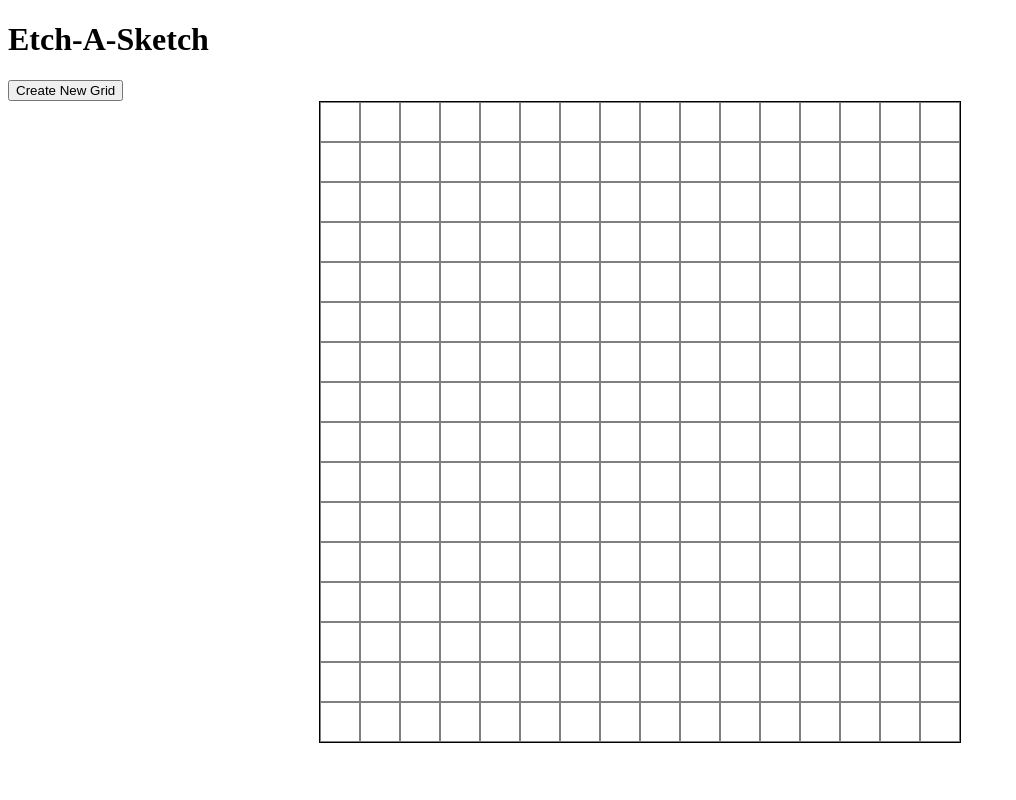
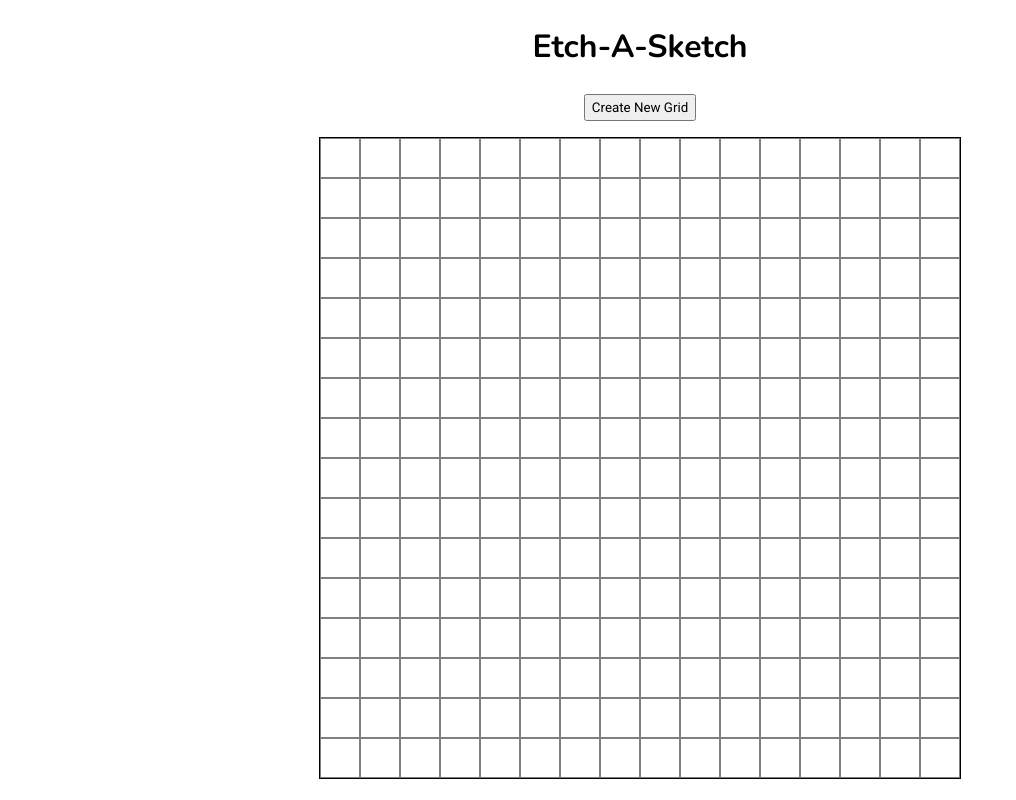
Before and after one commit to Hougesen/etch-a-sketch, a plain HTML site: page index.html in a window 1280 px wide. Shown: the whole page, without its empty margins (0-1016 px from the left). Drawn offline with nearby package versions, Linux system fonts and the light colour scheme.

Commit message:
style changes

```diff
--- a/index.html
+++ b/index.html
@@ -7,16 +7,18 @@
     <title>Document</title>
     <link rel="stylesheet" href="style.css">
     <script src="scripts.js" defer></script>
+    <link href="https://fonts.googleapis.com/css2?family=Nunito:wght@400;700&family=Roboto:wght@400;700&display=swap"
+        rel="stylesheet">
 
 </head>
 
 <body>
-    <div>
+    <div class="content">
         <h1>Etch-A-Sketch</h1>
+        <button id="newGridBtn">Create New Grid</button>
 
     </div>
 
-    <button id="newGridBtn">Create New Grid</button>
     <div id="container" class="container"></div>
 </body>
 
--- a/scripts.js
+++ b/scripts.js
@@ -4,9 +4,14 @@ const newGridBtn = document.querySelector("#newGridBtn")
 createGrid(gridSize)
 
 newGridBtn.addEventListener("click", function () {
-    gridSize = prompt("Enter grid size")
-    clearGrid()
-    createGrid(gridSize)
+
+    gridSize = prompt("Enter grid size between 1 and 64")
+    if (gridSize <= 64) {
+        clearGrid()
+        createGrid(gridSize)
+    } else {
+        alert("Grid size too big")
+    }
 })
 
 function clearGrid() {
--- a/style.css
+++ b/style.css
@@ -1,3 +1,12 @@
+@charset "UTF-8";
+
+* {
+    line-height: 1.6;
+    font-family: 'Roboto',
+        sans-serif;
+
+}
+
 .container {
     display: grid;
 
@@ -14,3 +23,15 @@
     border: 0.5px solid grey;
 
 }
+
+
+.content {
+    text-align: center;
+    margin-bottom: 1rem;
+}
+
+.content h1 {
+    font-family: 'Nunito',
+        sans-serif;
+
+}
```
